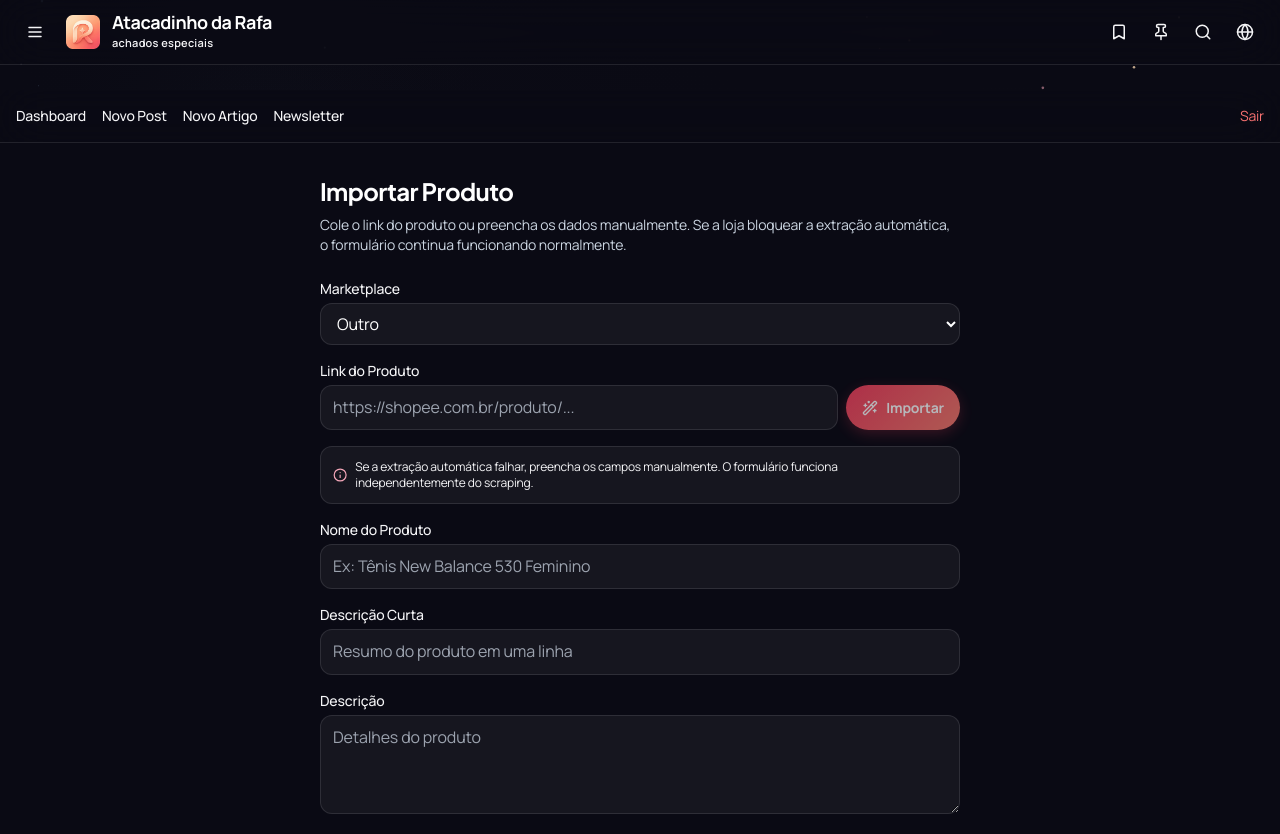
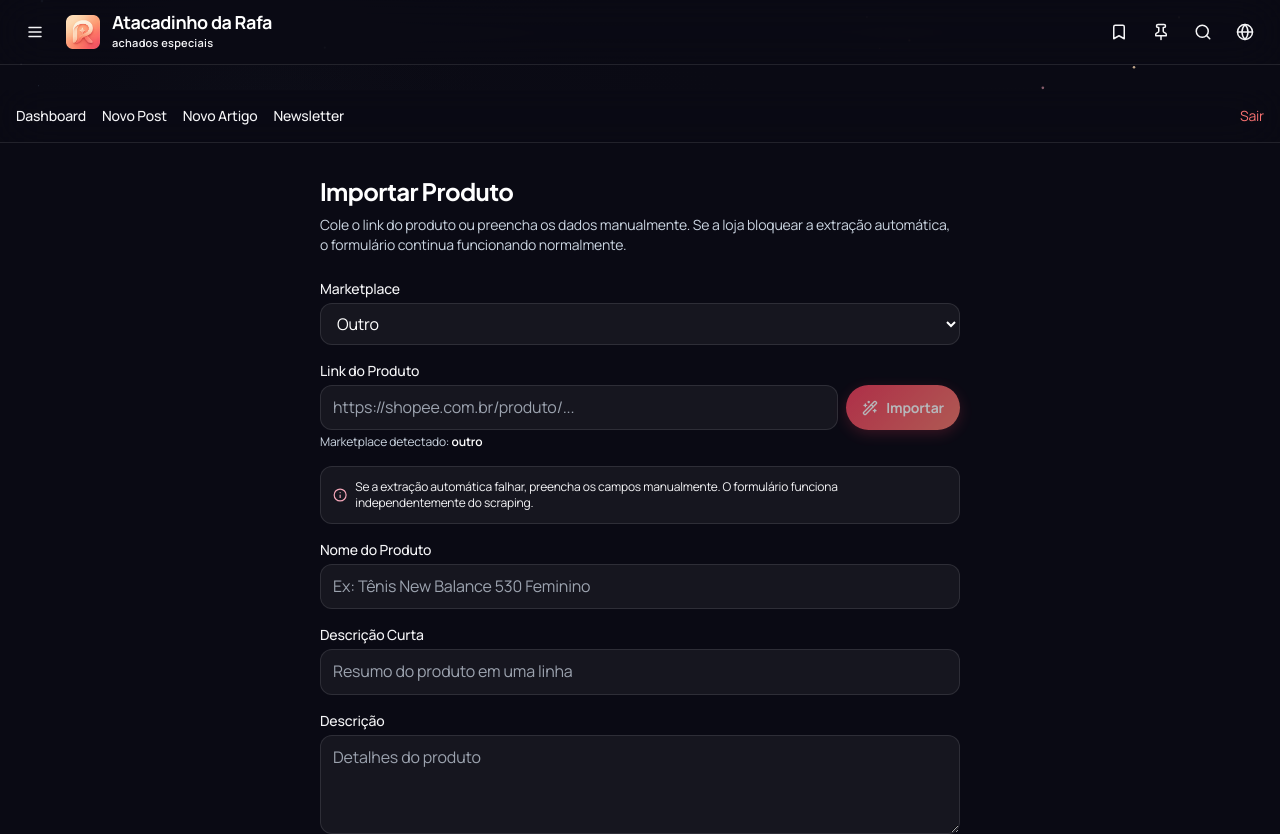
Before and after one commit to machadolucas13/atacadinho-da-rafa, a Next.js app: page /admin/importar-produto in a window 1280 px wide. Shown: the top 834 px of the page. Built offline with nearby package versions, Linux system fonts and the light colour scheme; no server answers; the database is empty.

Commit message:
fix: clear next cache and fix import page marketplace type

```diff
--- a/src/app/admin/importar-produto/page.tsx
+++ b/src/app/admin/importar-produto/page.tsx
@@ -100,7 +100,7 @@ export default function ImportarProduto() {
   const router = useRouter();
   const [status, setStatus] = useState("");
   const [loading, setLoading] = useState(false);
-  const [detectedMarketplace, setDetectedMarketplace] = useState<Marketplace>(null);
+  const [detectedMarketplace, setDetectedMarketplace] = useState<Marketplace>("outro");
   const [categorias, setCategorias] = useState<any[]>([]);
   const [erroImportacao, setErroImportacao] = useState("");
 
```
Also changed, not shown: 1 other file (tests, documents, lock files or other folders).
